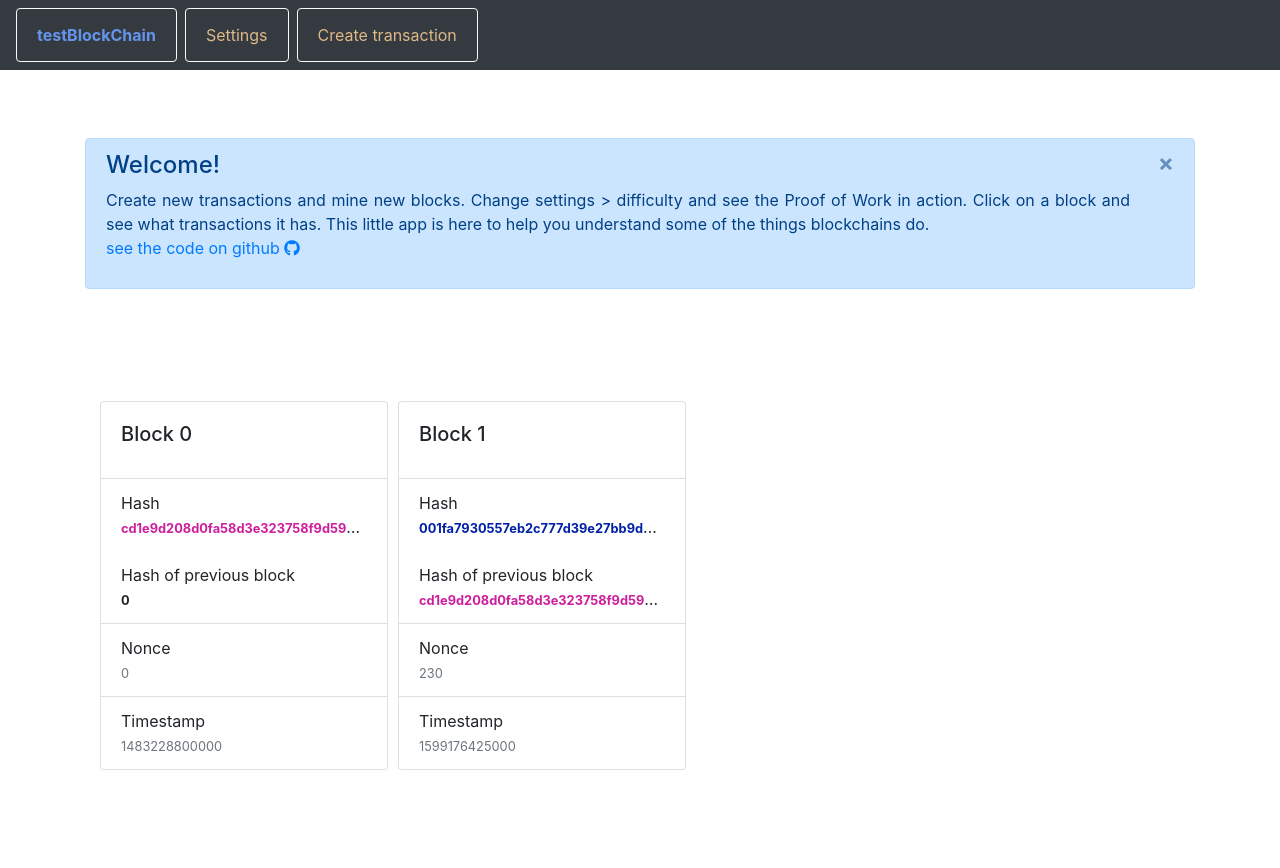
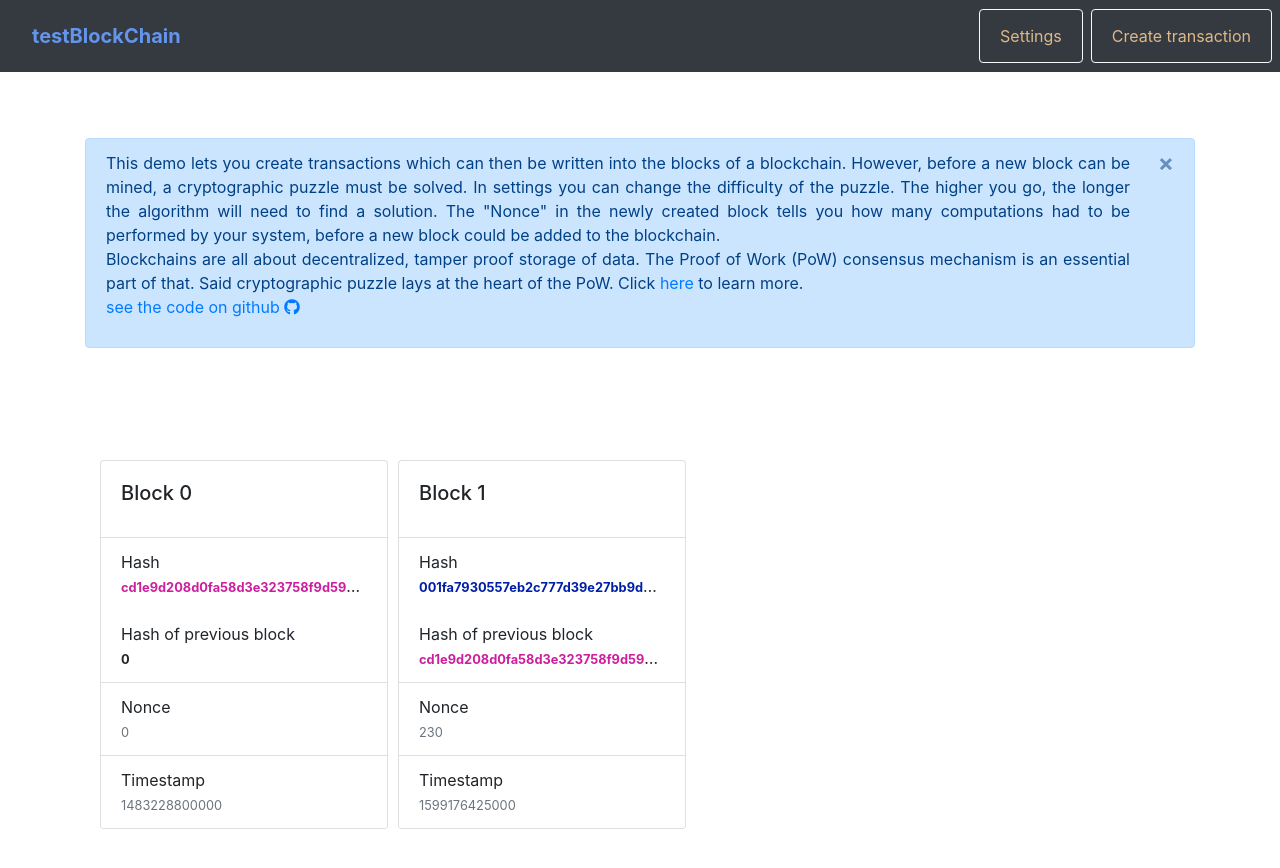
Before and after one commit to dukewellington61/blockchain-app, a React (Create React App) app: page / in a window 1280 px wide. Shown: the top 868 px of the page. Before the commit the page ends 812 px from the top, so only its background shows below. Built offline with nearby package versions, Linux system fonts and the light colour scheme.

Commit message:
minor changes

```diff
--- a/src/App.css
+++ b/src/App.css
@@ -15,7 +15,37 @@
 }
 
 /* @components/layout/Navbar.js */
-
 .btn-outline-light {
   margin-right: 0.5rem;
 }
+
+.collapse navbar-collapse {
+  position: relative;
+}
+
+.navbar-nav {
+  position: absolute;
+  right: 0;
+}
+
+@media only screen and (max-width: 992px) {
+  .navbar-nav {
+    position: relative;
+  }
+  .nav_btn {
+    width: 25%;
+    margin: 0.5rem 0;
+  }
+}
+
+@media only screen and (max-width: 600px) {
+  .nav_btn {
+    width: 50%;
+  }
+}
+
+@media only screen and (max-width: 300px) {
+  #nav_brand {
+    font-size: 0.9rem;
+  }
+}
--- a/src/components/layout/InfoBox.js
+++ b/src/components/layout/InfoBox.js
@@ -8,12 +8,24 @@ const InfoBox = (props) => {
         role="alert"
         style={{ textAlign: "justify" }}
       >
-        <h4>Welcome!</h4>Create new transactions and mine new blocks. Change
-        settings > difficulty and see the Proof of Work in action. Click on a
-        block and see what transactions it has. This little app is here to help
-        you understand some of the things blockchains do.
+        This demo lets you create transactions which can then be written into
+        the blocks of a blockchain. However, before a new block can be mined, a
+        cryptographic puzzle must be solved. In settings you can change the
+        difficulty of the puzzle. The higher you go, the longer the algorithm
+        will need to find a solution. The "Nonce" in the newly created block
+        tells you how many computations had to be performed by your system,
+        before a new block could be added to the blockchain. <br />
+        Blockchains are all about decentralized, tamper proof storage of data.
+        The Proof of Work (PoW) consensus mechanism is an essential part of
+        that. Said cryptographic puzzle lays at the heart of the PoW. Click
+        <a
+          href="https://academy.binance.com/en/articles/proof-of-work-explained"
+          target="blank"
+        >
+          &nbsp;here&nbsp;
+        </a>
+        to learn more.
         <p>
-          {" "}
           <a
             href="https://github.com/dukewellington61/blockchain-app"
             target="blank"
--- a/src/components/layout/Navbar.js
+++ b/src/components/layout/Navbar.js
@@ -7,7 +7,16 @@ const Navbar = ({ blockchainService }) => {
       className="navbar navbar-expand-lg navbar-dark bg-dark fixed-top"
       id="navbar-example"
     >
-      <div id="test_block_chain"></div>
+      <div className="navbar-brand" href="#">
+        <Link
+          id="nav_brand"
+          className="nav-link active"
+          to="/"
+          style={{ color: "#6495ED", fontWeight: "bold" }}
+        >
+          testBlockChain
+        </Link>
+      </div>
       <button
         className="navbar-toggler"
         type="button"
@@ -21,18 +30,11 @@ const Navbar = ({ blockchainService }) => {
       </button>
       <div className="collapse navbar-collapse" id="navbarNavAltMarkup">
         <div className="navbar-nav">
-          <button className="btn btn-outline-light">
-            <Link
-              className="nav-link active"
-              to="/"
-              style={{ color: "#6495ED", fontWeight: "bold" }}
-            >
-              testBlockChain
-            </Link>
-          </button>
-
-          <button className="btn btn-outline-light">
-            {" "}
+          <button
+            className="btn btn-outline-light nav_btn"
+            data-toggle="collapse"
+            data-target=".navbar-collapse.show"
+          >
             <Link
               className="nav-link active"
               to="/settings"
@@ -42,7 +44,11 @@ const Navbar = ({ blockchainService }) => {
             </Link>
           </button>
 
-          <button className="btn btn-outline-light">
+          <button
+            className="btn btn-outline-light nav_btn"
+            data-toggle="collapse"
+            data-target=".navbar-collapse.show"
+          >
             <Link
               className="nav-link active"
               to="/create-transaction"
@@ -53,7 +59,11 @@ const Navbar = ({ blockchainService }) => {
           </button>
 
           {blockchainService.getPendingTransactions().length > 0 && (
-            <button className="btn btn-outline-light">
+            <button
+              className="btn btn-outline-light nav_btn"
+              data-toggle="collapse"
+              data-target=".navbar-collapse.show"
+            >
               <Link className="nav-link active" to="/pending-transactions">
                 Pending Transactions{" "}
                 {blockchainService.getPendingTransactions().length}
--- a/src/components/settings/Settings.js
+++ b/src/components/settings/Settings.js
@@ -40,8 +40,9 @@ const Settings = ({ blockchainService, displayAlert }) => {
             required
           ></input>
           <small id="difficultyHelp" className="form-text text-muted">
-            Difficulty controls how long the mining process takes. Higher
-            numbers will make mining a lot slower! Default: 2
+            Be carefull! Setting the difficulty too high will overwhelm your
+            device and bring your browser to a standstill. Up to 5 should be
+            okay.
           </small>
         </div>
 
```
